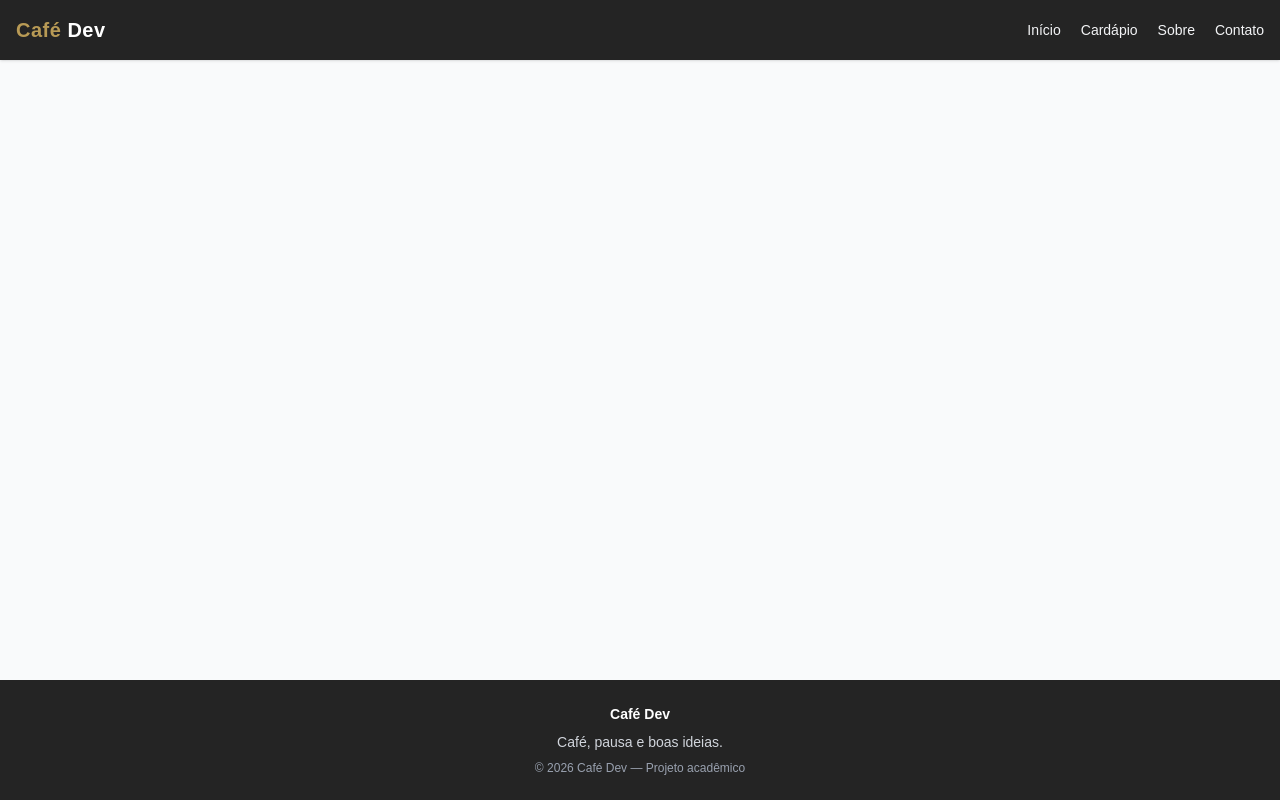
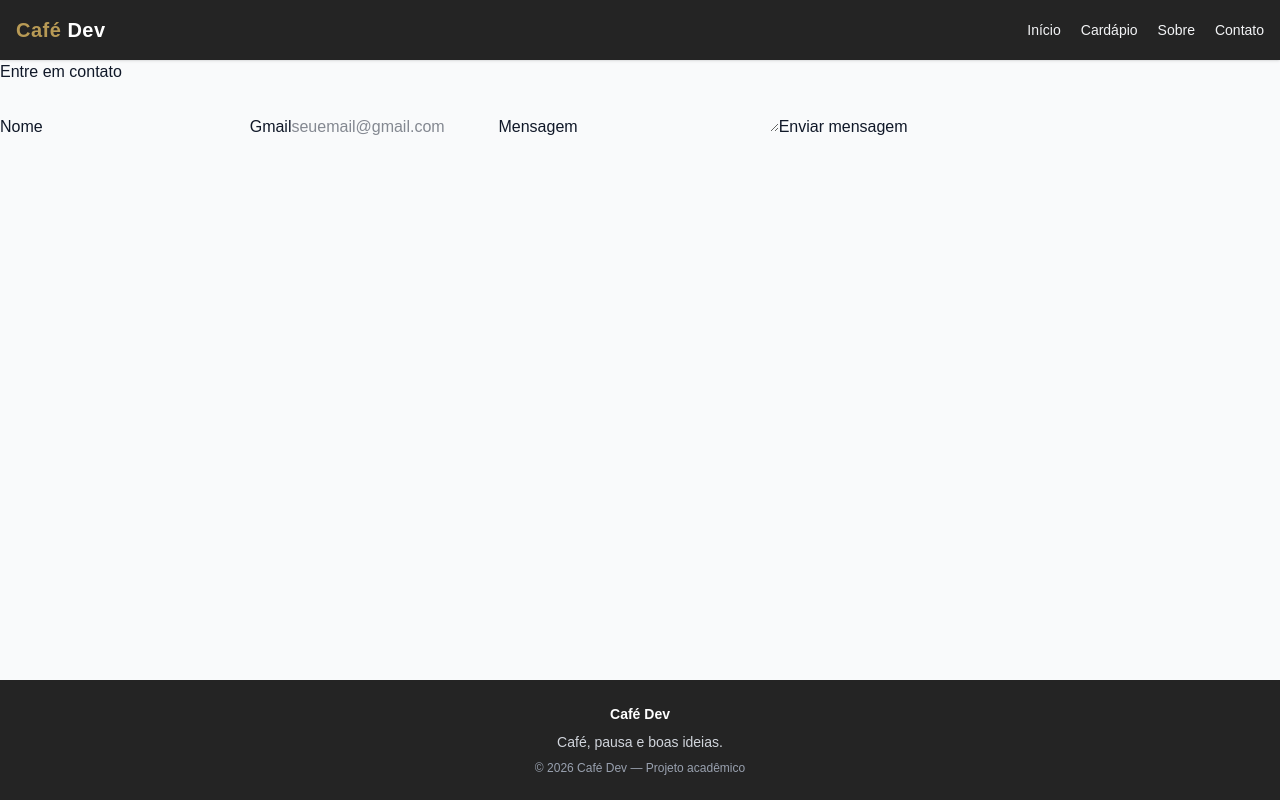
Before and after one commit to alyson-souto/cafeteria-dev, a React (Vite) app: page /contato in a window 1280 px wide. Built offline with nearby package versions, Linux system fonts and the light colour scheme.

Commit message:
feat: criando formulario de contato com mensagem

```diff
--- a/src/pages/Contato.jsx
+++ b/src/pages/Contato.jsx
@@ -1,9 +1,54 @@
+import { useState } from "react"
 
-const Contato = () => {
+function Contato() {
+  const [nome, setNome] = useState("")
+  const [email, setEmail] = useState("")
+  const [mensagem, setMensagem] = useState("")
+  const [enviado, setEnviado] = useState(false)
+
+  function enviarFormulario(event) {
+    event.preventDefault()
+    setEnviado(true)
+  }
+
   return (
-    <div>
+    <main>
+      <h1>Entre em contato</h1>
 
-    </div>
+      <form onSubmit={enviarFormulario}>
+        <label htmlFor="nome">Nome</label>
+        <input
+          id="nome"
+          value={nome}
+          onChange={(event) => setNome(event.target.value)}
+          required
+        />
+
+        <label htmlFor="email">Gmail</label>
+        <input
+          id="email"
+          type="email"
+          value={email}
+          onChange={(event) => setEmail(event.target.value)}
+          placeholder="seuemail@gmail.com"
+          required
+        />
+
+        <label htmlFor="mensagem">Mensagem</label>
+        <textarea
+          id="mensagem"
+          value={mensagem}
+          onChange={(event) => setMensagem(event.target.value)}
+          required
+        />
+
+        <button type="submit">Enviar mensagem</button>
+      </form>
+
+      {enviado && (
+        <p>Obrigado, {nome}! Sua mensagem foi registrada.</p>
+      )}
+    </main>
   )
 }
 
```
